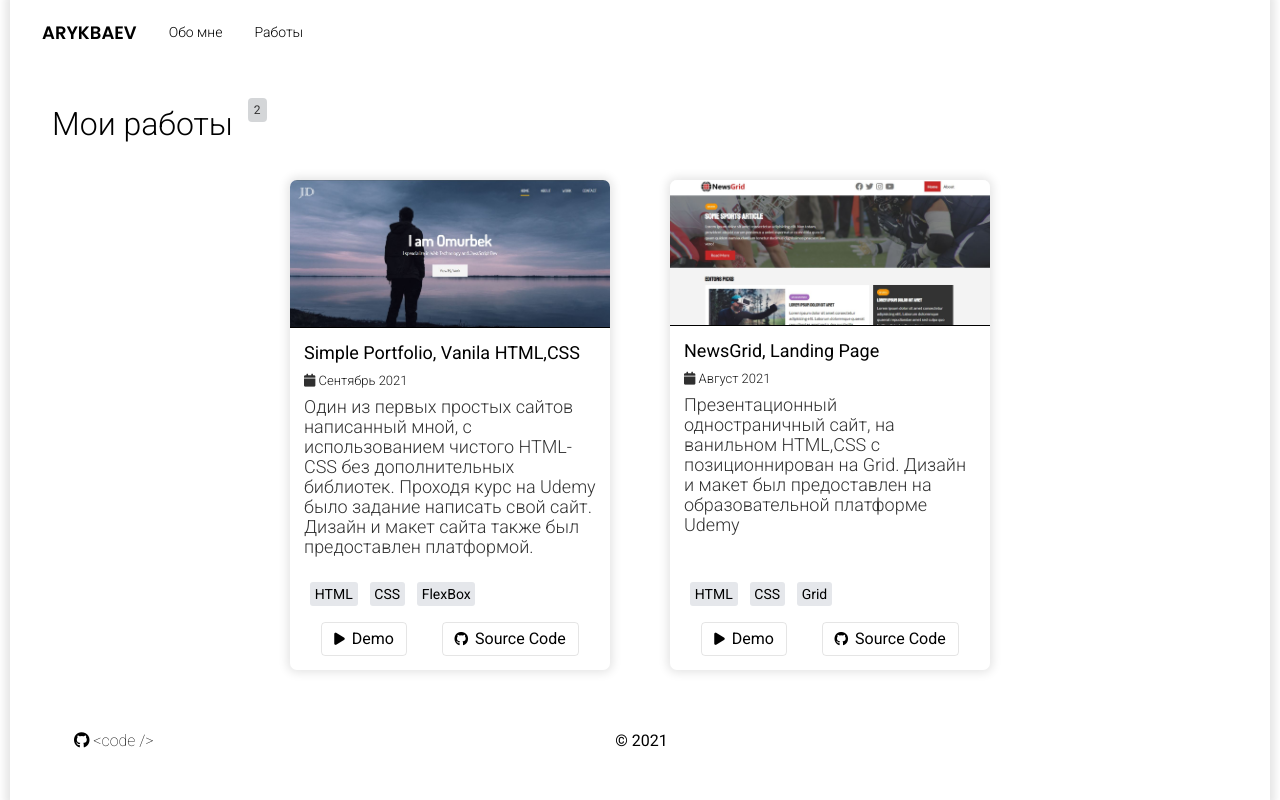
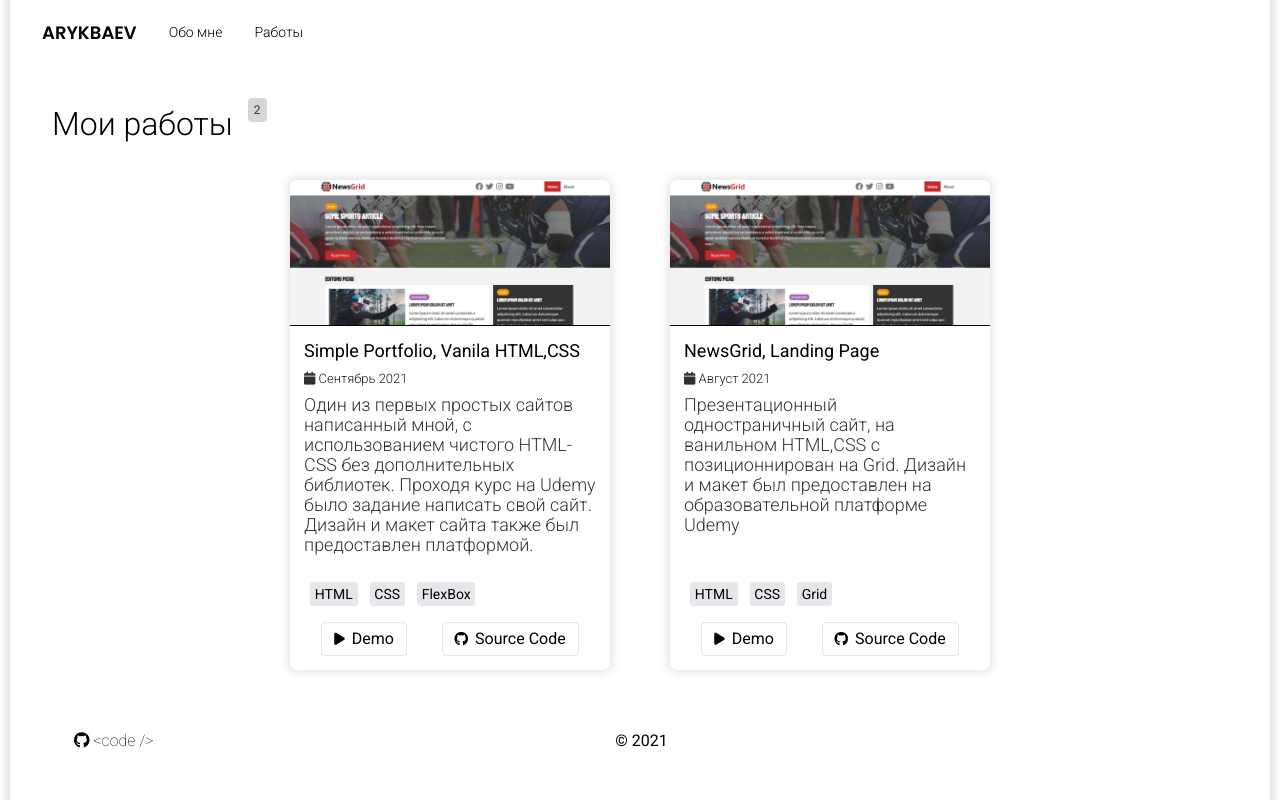
Before and after one commit to OmurbekArykbaev/oarykbaev, a React (Create React App) app: page /projects in a window 1280 px wide. Built offline with nearby package versions, Linux system fonts and the light colour scheme.

Commit message:
fix redirects

```diff
--- a/src/components/CardWork/CardWork.jsx
+++ b/src/components/CardWork/CardWork.jsx
@@ -7,7 +7,7 @@ const CardWork = () => {
   return cardWork.map((item) => (
     <div key={item.id} className="works__card">
       <div className="works__img-block">
-        <img className="works__image" src={item.image} alt="" />
+        <img className="works__image" src={img} alt="" />
       </div>
 
       <div className="works__container">
```
Also changed, not shown: 2 other files (tests, documents, lock files or other folders).
